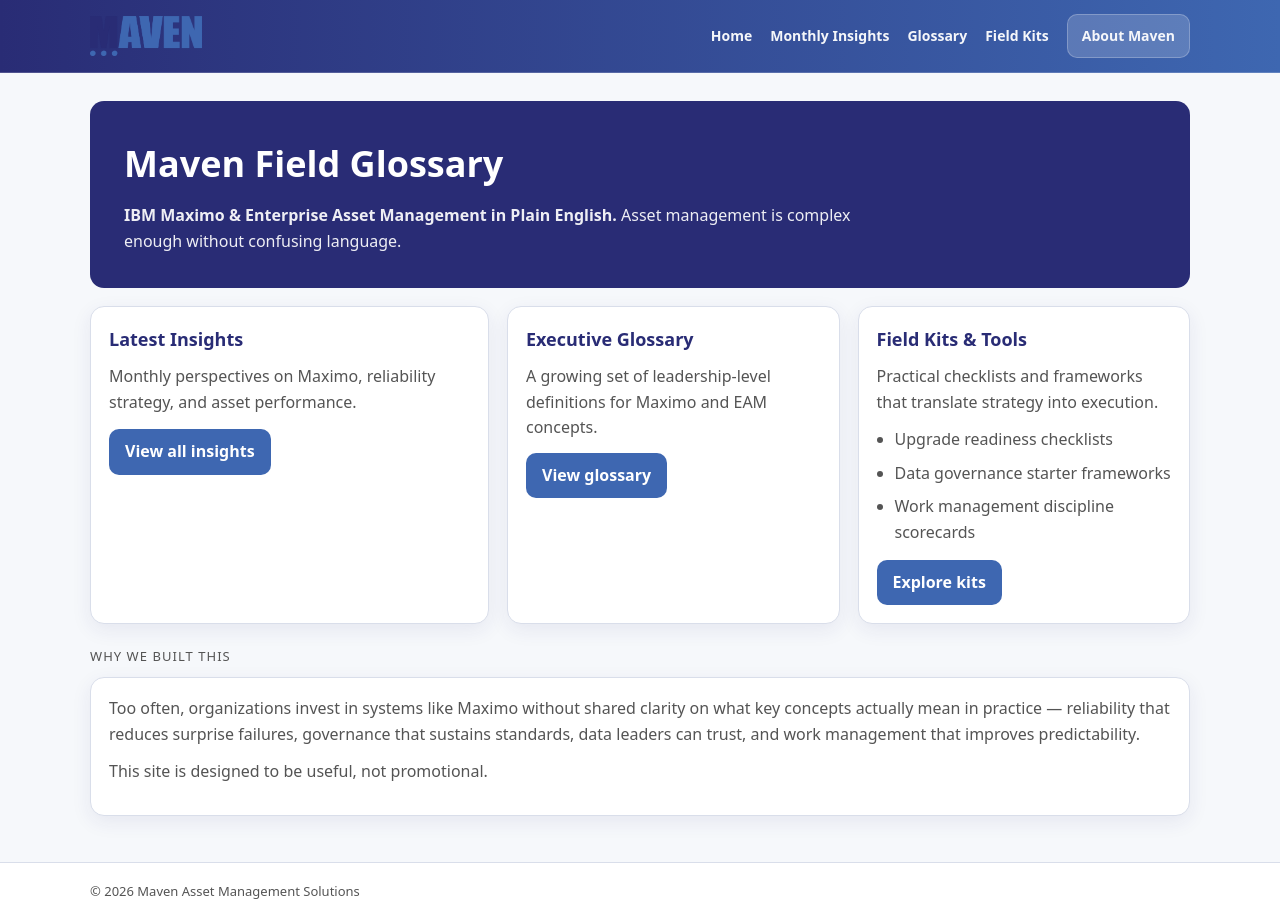
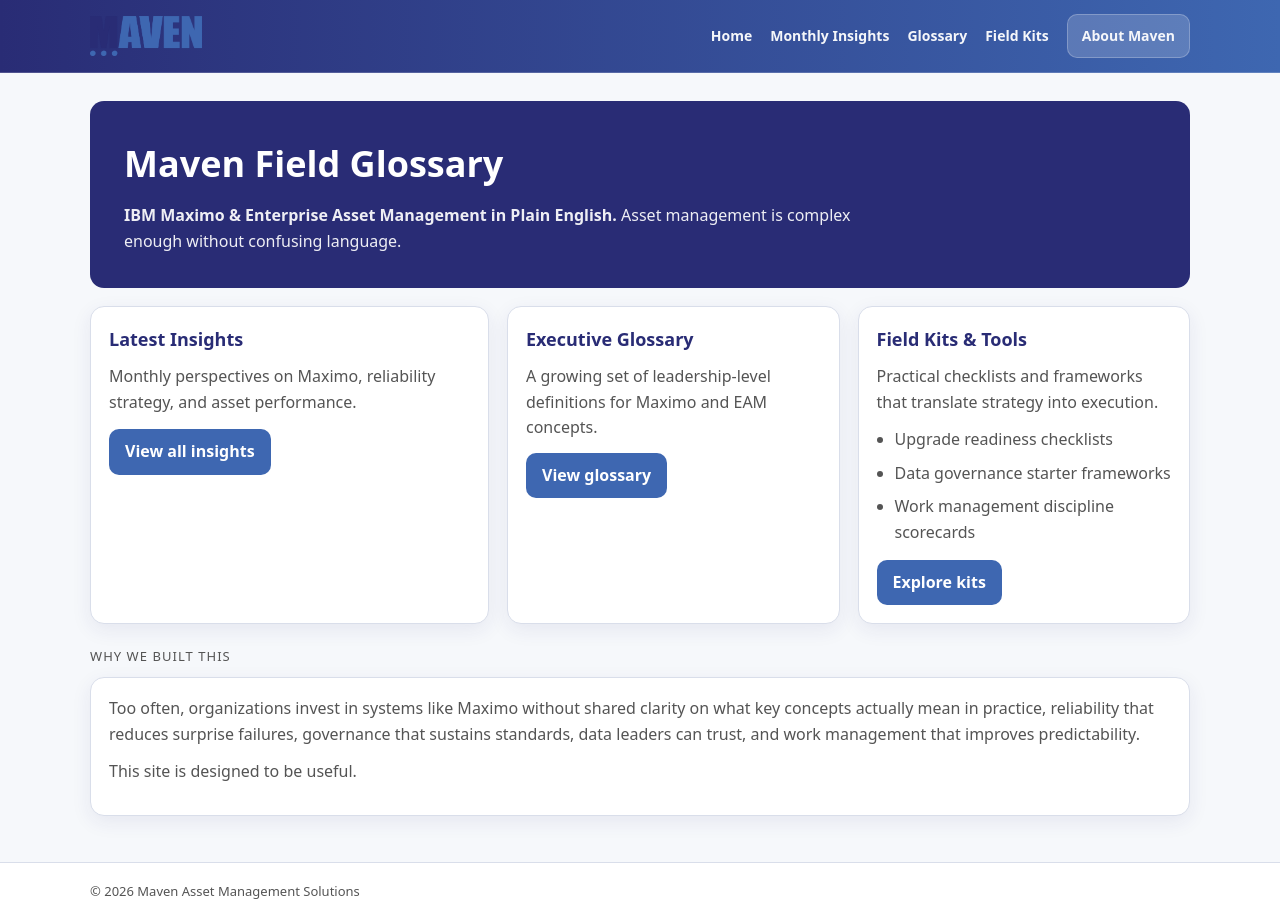
Before and after one commit to jrampello/Sample, a Jekyll site: the page built from index.md, in a window 1280 px wide. Built offline with Jekyll 4.4.1, drawn with Linux system fonts in a browser that asks for light colours.

Commit message:
Update index.md

```diff
--- a/index.md
+++ b/index.md
@@ -44,6 +44,6 @@ title: Home
 
 <p class="section-title">Why we built this</p>
 <div class="card">
-  <p>Too often, organizations invest in systems like Maximo without shared clarity on what key concepts actually mean in practice — reliability that reduces surprise failures, governance that sustains standards, data leaders can trust, and work management that improves predictability.</p>
-  <p>This site is designed to be useful, not promotional.</p>
+  <p>Too often, organizations invest in systems like Maximo without shared clarity on what key concepts actually mean in practice, reliability that reduces surprise failures, governance that sustains standards, data leaders can trust, and work management that improves predictability.</p>
+  <p>This site is designed to be useful.</p>
 </div>
```
